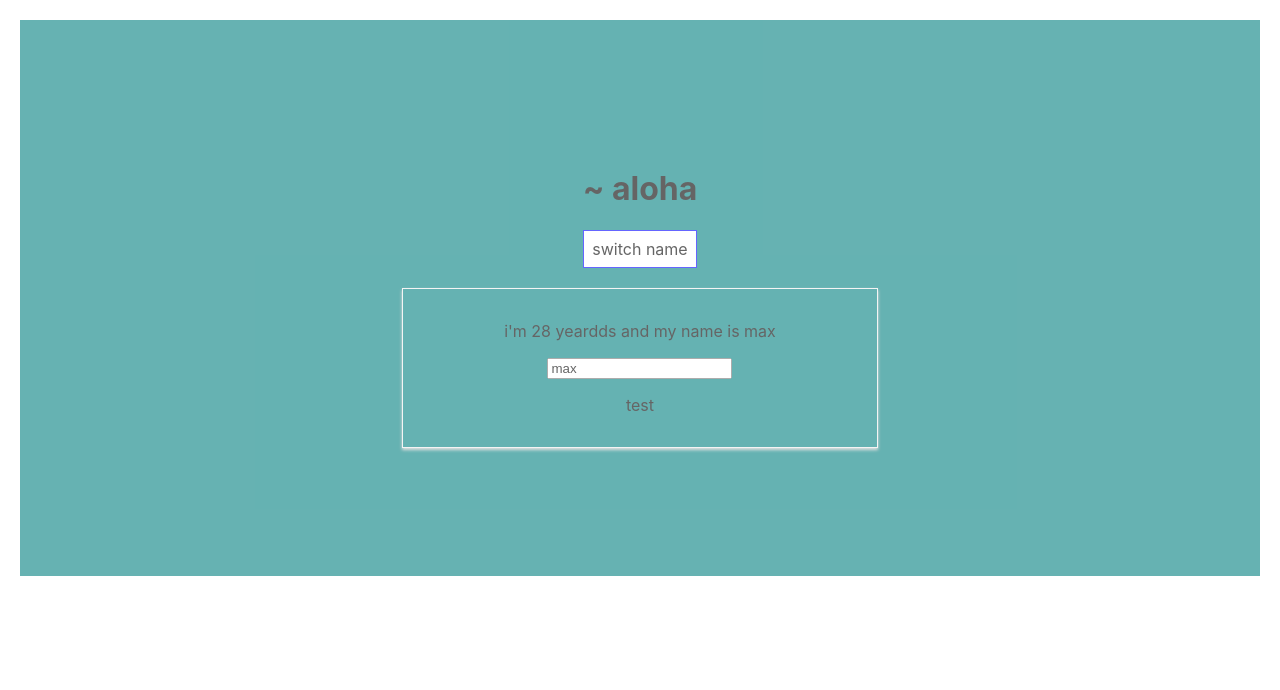
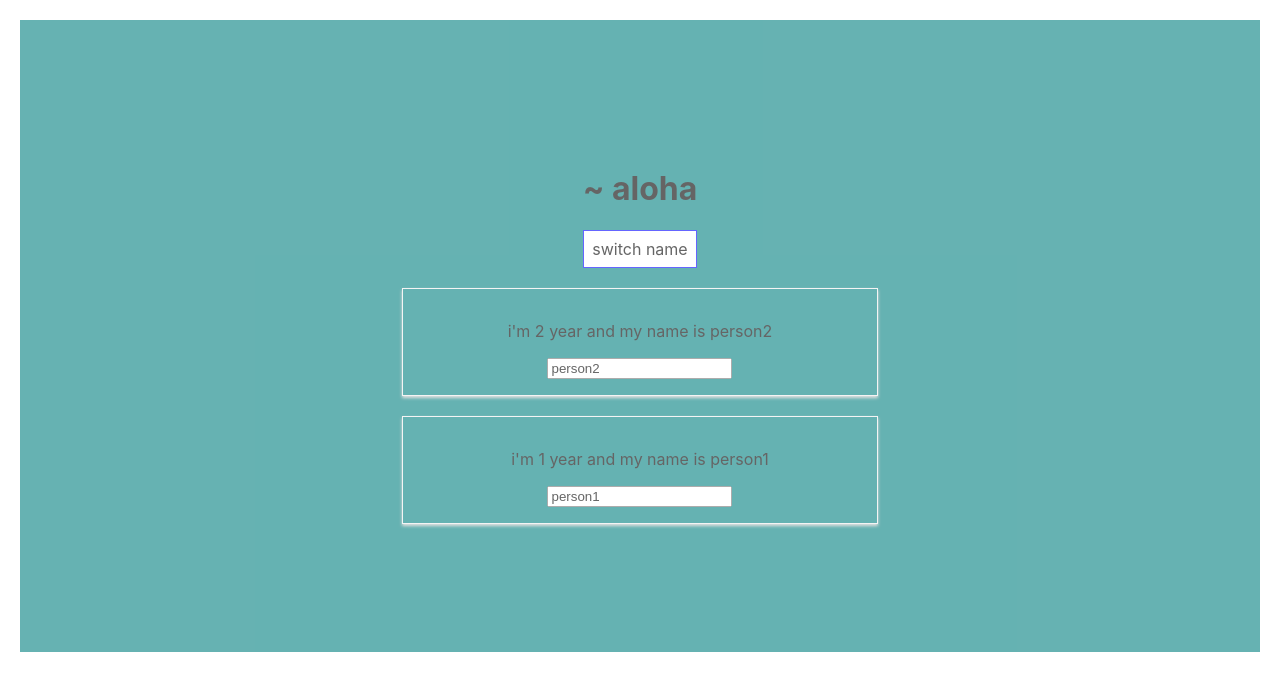
Before and after one commit to simacna/reactHamburger, a React (Create React App) app: page / in a window 1280 px wide. Shown: the top 690 px of the page. Built offline with nearby package versions, Linux system fonts and the light colour scheme.

Commit message:
figuring out why toggling isnt working

```diff
--- a/src/App.js
+++ b/src/App.js
@@ -14,7 +14,8 @@ class App extends React.Component {
   // you have way more functional components and have a clear flow of data
     state = {
       persons: [
-        {name: 'max', age: 28}
+        {name: 'person1', age: 1},
+        {name: 'person2', age: 2 }
         // {name: 'man', age:12}
       ],
       otherState: 'some other value',
@@ -58,7 +59,8 @@ nameChangedHandler = (event) => {
 
 toggleName = () => {
   const currentStatus = this.state.showPerson;
-  console.log(currentStatus);
+  console.log('toggle me dirty', currentStatus);
+  console.log('showPerson: !currentStatus', currentStatus);
   this.setState({showPerson: !currentStatus});
 }
 
@@ -79,11 +81,19 @@ clickButtonConsoleLog = () => {
 
     let persons = null;
 
-    if(this.state.showPersons){
+    if((this.state.showPersons)){
       console.log('this.state.showPersons');
       persons = (
         <div>
           <Person
+          name={this.state.persons[1].name}
+          age = {this.state.persons[1].age}
+          //below we are passing methods as props
+          // click = {this.nameChangedHandler}
+          changed = {this.toggleName}
+          // consoled = {this.clickButtonConsoleLosg}
+          />
+           <Person
           name={this.state.persons[0].name}
           age = {this.state.persons[0].age}
           //below we are passing methods as props
--- a/src/Person/Person.js
+++ b/src/Person/Person.js
@@ -10,7 +10,7 @@ const person = (props) => {
     return (
     <div className="Person">
         {/* if i remove onClick={props.click} app works normally */}
-        <p onClick={props.click}> i'm {props.age} yeardds and my
+        <p onClick={props.click}> i'm {props.age} year and my
         name is {props.name}
         </p>
         {/* how do you know there's an attribute called changed? its supposedly referring to */}
@@ -18,7 +18,7 @@ const person = (props) => {
         {/* <p> {props.children}</p>  */}
         {/* content between <person></person> tags now show */
         }
-        <p>test</p>
+        {/* <p>test</p> */}
     </div>
     )
     // return(<p> hi</p>) <- returns hi
```
